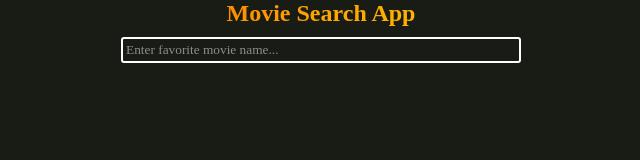
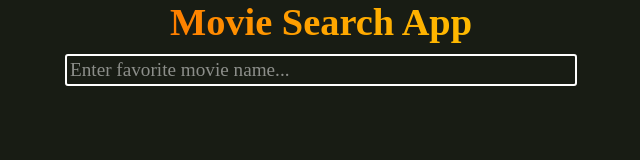
Before and after one commit to AVnitishsharma/movie-search, a plain HTML site: page index.html in a window 1280 px wide. Shown: the whole page, without its empty margins (319-959 px from the left). Drawn offline with Linux system fonts and the light colour scheme; no server answers.

Commit message:
some eddit

```diff
--- a/style.css
+++ b/style.css
@@ -8,6 +8,7 @@ body{
   color: white;
 }
 h2{
+  font-size: 3vw;
   text-align: center;
   background: linear-gradient(to right, red, orange, yellow);
   -webkit-background-clip: text;
@@ -15,15 +16,18 @@ h2{
   -webkit-text-fill-color: transparent;
 }
 .search-bar{
+
   display: flex;
   justify-content: center;
   align-items: center;
 
 }
 #search{
+  font-size: 1.5vw;
   margin: 10px 0 0 0;
   padding:3px;
-  width: 400px;
+  width: 40%;
+  color: aliceblue;
   border-radius: 3px;
   border: 2px solid rgba(255, 255, 255);
   background-color: transparent;;
```
Also changed, not shown: index.html (+1 -15 lines).
